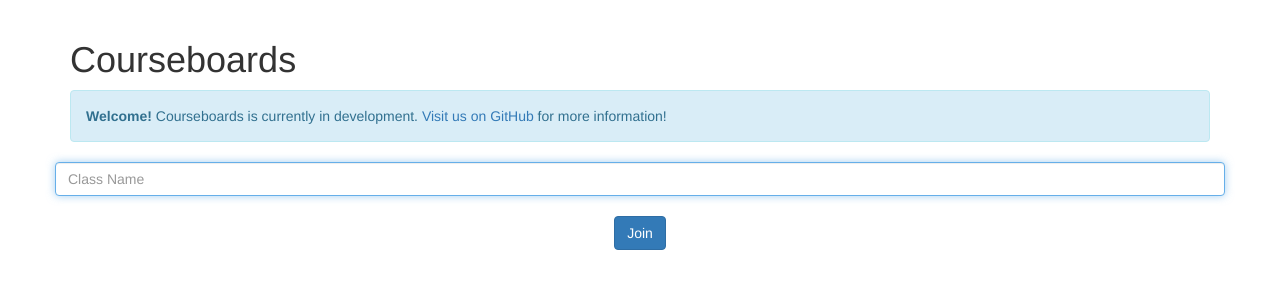
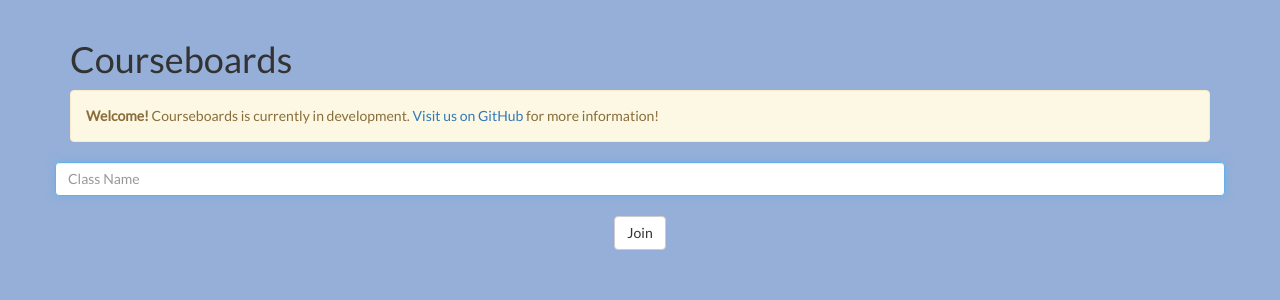
Before and after one commit to brianyu28/courseboards, a Flask app: template templates/index.html in a window 1280 px wide. Shown: the top 300 px of the page. Run offline with Flask 2, Linux system fonts and the light colour scheme; the template is opened without the code that fills it, so the values that code supplies are empty; some libraries are stand-ins or nearby versions.

Commit message:
Configure basic styling

```diff
--- a/static/css/styles.css
+++ b/static/css/styles.css
@@ -1,3 +1,8 @@
+body {
+    background-color: #95afd8;
+    font-family: 'Lato', sans-serif;
+}
+
 .centered {
     margin: 0 auto;
     text-align: center;
--- a/templates/index.html
+++ b/templates/index.html
@@ -23,7 +23,7 @@
     <input id="student-course" class="form-control" placeholder="Class Name" autofocus>
     <br/>
     <div class="centered">
-        <button id="join-student" class="btn btn-primary">Join</button>
+        <button id="join-student" class="btn btn-default">Join</button>
     </div>
 </div>
 {% endblock %}
--- a/templates/layout.html
+++ b/templates/layout.html
@@ -5,8 +5,12 @@
     <head>
         <title>Courseboards: {% block title %}Home{% endblock %}</title>
         <meta name="viewport" content="width=device-width, initial-scale=1.0">
+
+        <link href="https://fonts.googleapis.com/css?family=Lato" rel="stylesheet">
+
         <link rel="stylesheet" href="https://maxcdn.bootstrapcdn.com/bootstrap/3.3.7/css/bootstrap.min.css" integrity="sha384-BVYiiSIFeK1dGmJRAkycuHAHRg32OmUcww7on3RYdg4Va+PmSTsz/K68vbdEjh4u" crossorigin="anonymous">
         <link rel="stylesheet" href="{{ url_for("static", filename="css/styles.css") }}">
+
         <script src="https://code.jquery.com/jquery-3.2.1.min.js"></script>
         <script src="https://maxcdn.bootstrapcdn.com/bootstrap/3.3.7/js/bootstrap.min.js" integrity="sha384-Tc5IQib027qvyjSMfHjOMaLkfuWVxZxUPnCJA7l2mCWNIpG9mGCD8wGNIcPD7Txa" crossorigin="anonymous"></script>
         {{ JSGlue.include() }}
--- a/templates/macros.html
+++ b/templates/macros.html
@@ -1,5 +1,5 @@
 {% macro notice() -%}
-    <div class="alert alert-info" role="alert">
+    <div class="alert alert-warning" role="alert">
         {{ caller() }}
     </div>
 {%- endmacro %}
```
